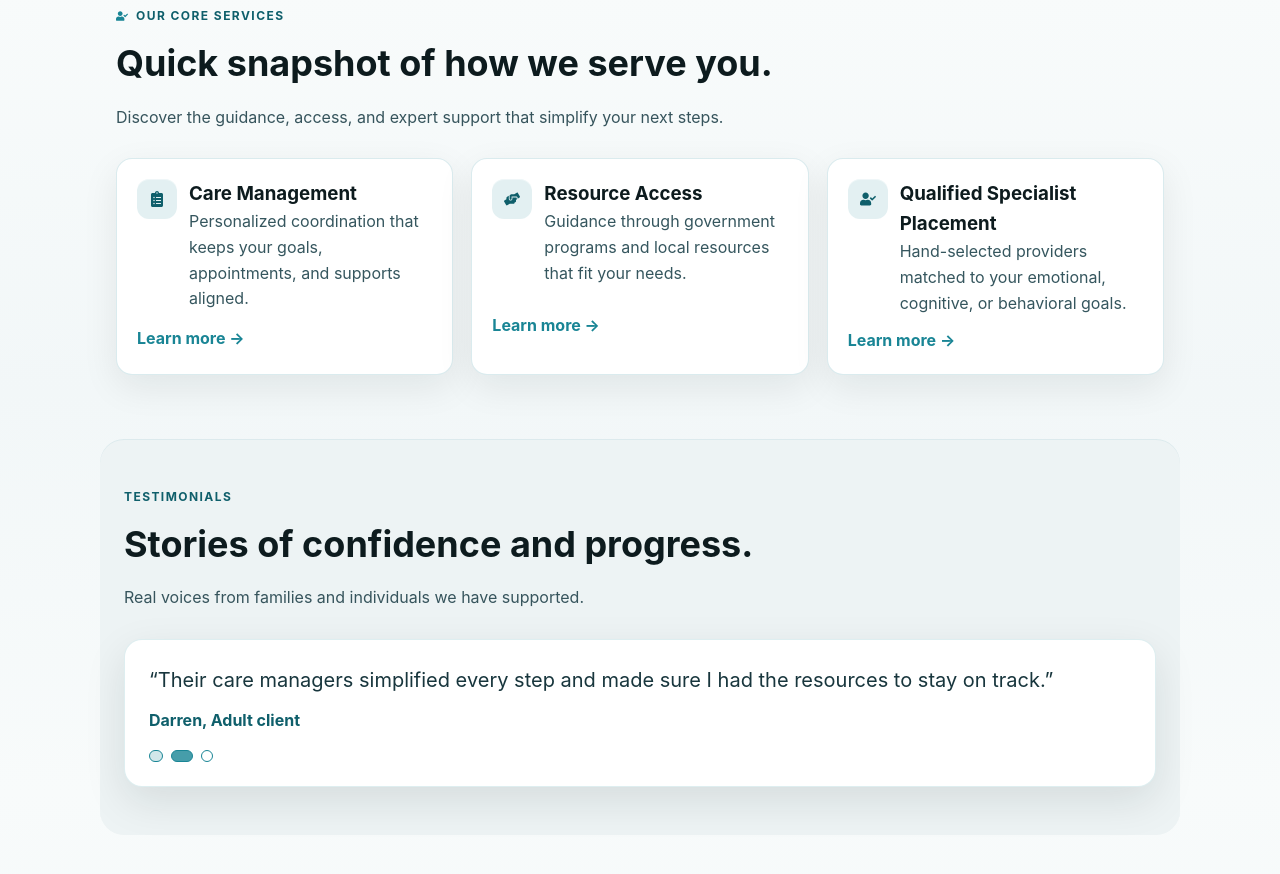
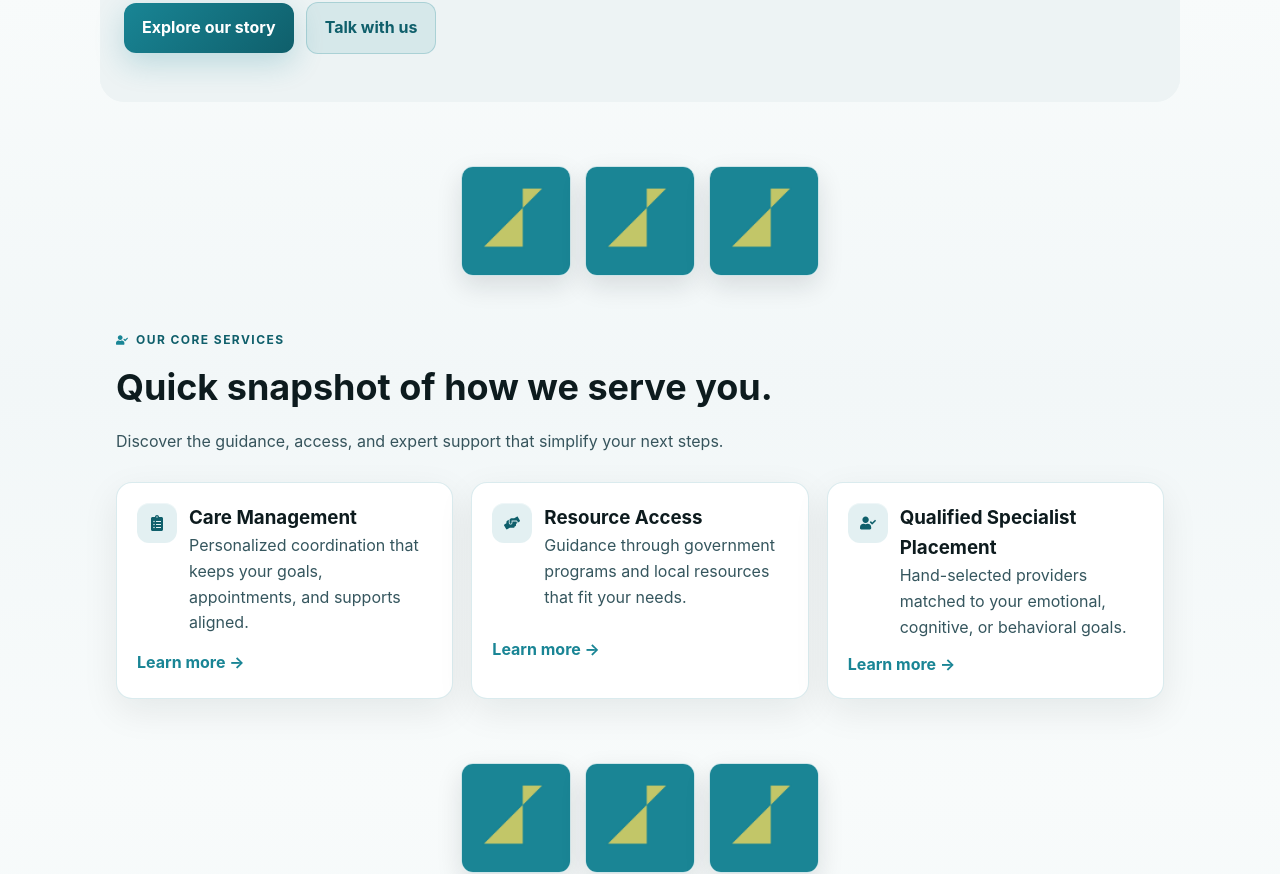
Before and after one commit to mattislub/aspiresuccessny, a React (Vite) app: page / in a window 1280 px wide. Shown: the part 1607-2481 px from the top of the page. Built offline with nearby package versions, Linux system fonts and the light colour scheme.

Commit message:
Add Aspire-2 section dividers

```diff
--- a/src/App.jsx
+++ b/src/App.jsx
@@ -25,6 +25,7 @@ import {
   FaUserCheck,
 } from 'react-icons/fa'
 import logo from './assets/logo.png'
+import sectionDividerImage from './assets/Aspire-2.jpg'
 
 const values = ['Compassion', 'Integrity', 'Results-Driven', 'Advocacy']
 
@@ -84,6 +85,14 @@ const services = [
     icon: FaUserCheck,
   },
 ]
+
+const SectionDivider = () => (
+  <div className="section-divider" aria-hidden="true">
+    {[...Array(3)].map((_, index) => (
+      <img key={index} src={sectionDividerImage} alt="" className="section-divider__image" />
+    ))}
+  </div>
+)
 
 const ContactPage = ({ onNavigateHome }) => {
   return (
@@ -1186,6 +1195,8 @@ function App() {
           </div>
         </section>
 
+        <SectionDivider />
+
         <section className="section section--muted" id="about">
           <div className="section__header">
             <p className="eyebrow eyebrow--with-icon">
@@ -1216,6 +1227,8 @@ function App() {
             </div>
           </div>
         </section>
+
+        <SectionDivider />
 
         <section className="section" id="services">
           <div className="section__header">
@@ -1251,6 +1264,8 @@ function App() {
             ))}
           </div>
         </section>
+
+        <SectionDivider />
 
         <section className="section section--muted" id="testimonials">
           <div className="section__header">
--- a/src/index.css
+++ b/src/index.css
@@ -208,6 +208,23 @@ body {
   max-width: 1080px;
   margin: 64px auto;
   padding: 0 16px;
+}
+
+.section-divider {
+  display: flex;
+  justify-content: center;
+  gap: 14px;
+  margin: 12px auto -12px;
+  padding: 0 16px;
+}
+
+.section-divider__image {
+  width: 110px;
+  height: auto;
+  border-radius: 12px;
+  object-fit: cover;
+  box-shadow: 0 10px 26px rgba(13, 27, 30, 0.12);
+  border: 1px solid rgba(25, 133, 149, 0.18);
 }
 
 .section--muted {
```
